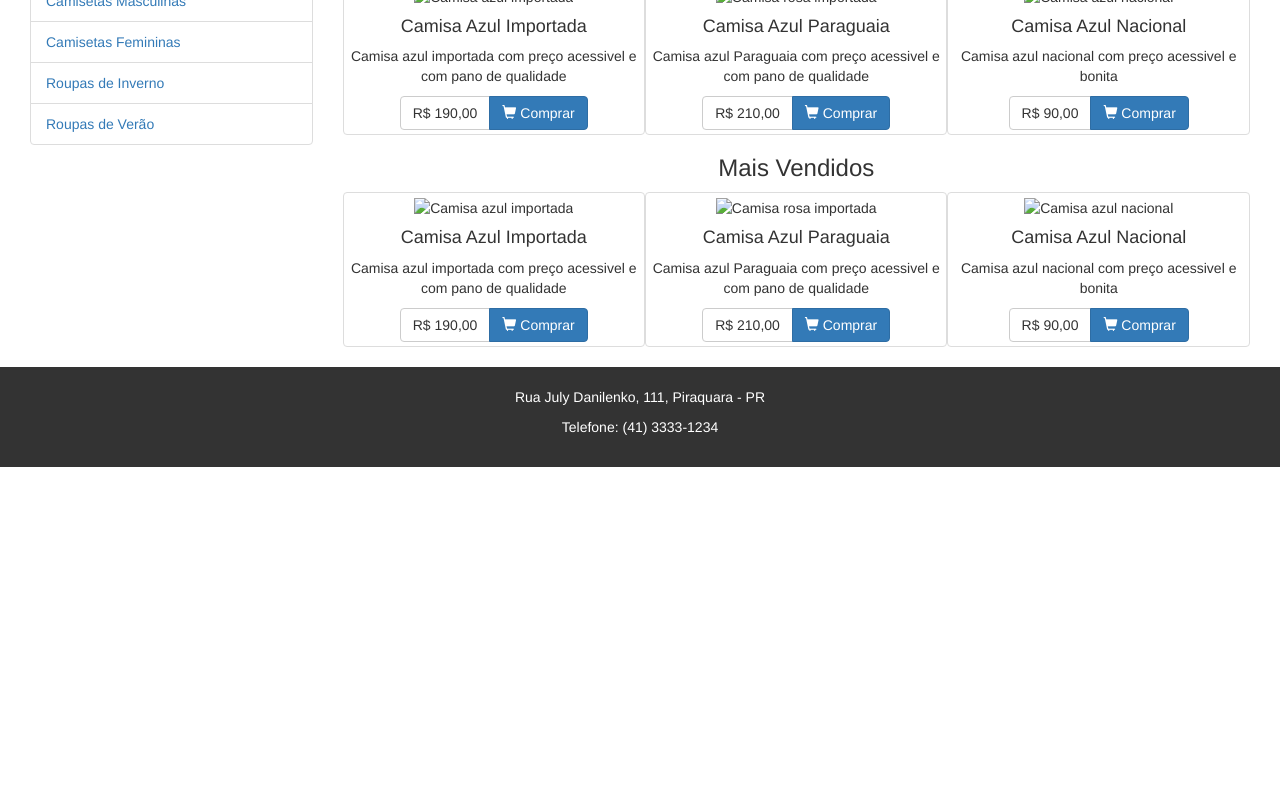
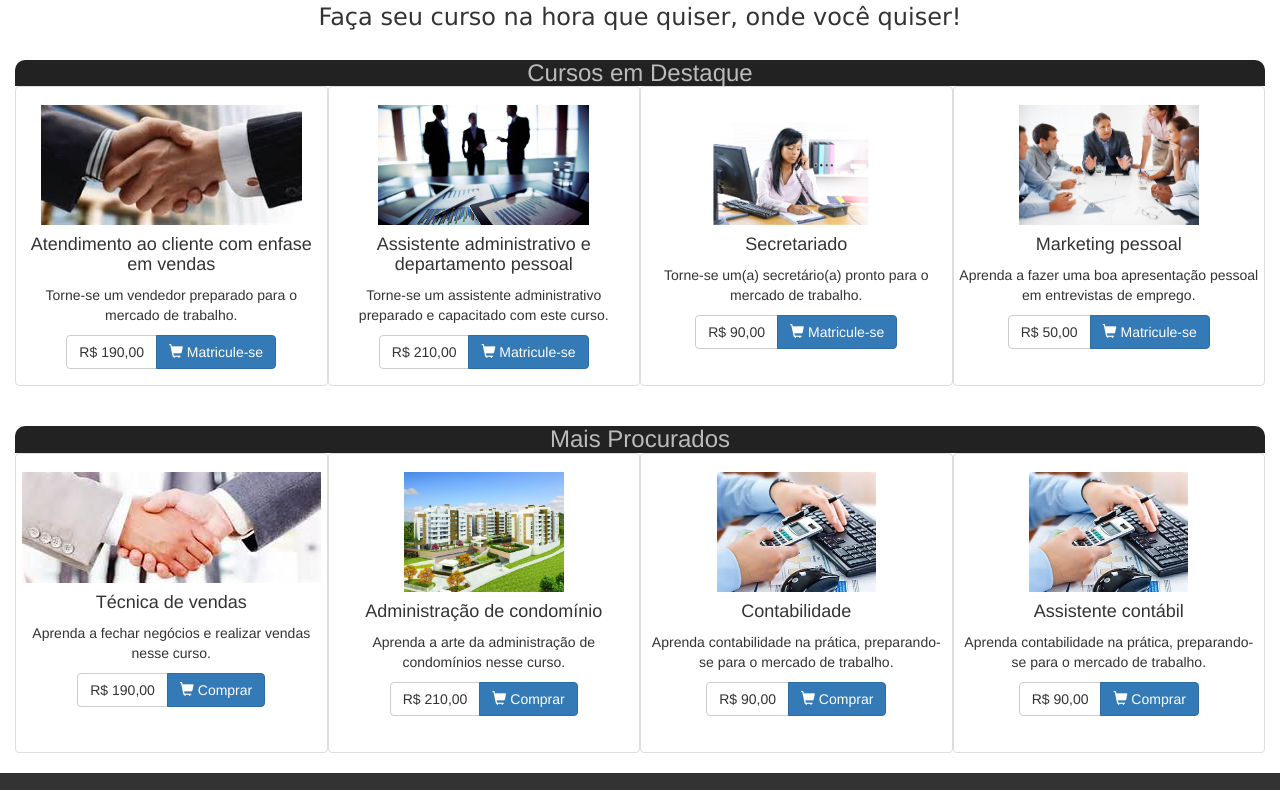
Before and after one commit to jgsi/projeto-ead, a website: page index2.html in a window 1280 px wide. Shown: the part 226-1016 px from the top of the page. Before the commit the page ends 800 px from the top, so only its background shows below. Drawn offline with Linux system fonts and the light colour scheme.

Commit message:
Gerando index2.html como prototipo para validacao do cliente

```diff
--- a/index2.html
+++ b/index2.html
@@ -51,6 +51,14 @@
 			font-weight: bold;
 			font-size: 120%;
 		}
+		.titulo-destaque {
+			font-weight: 600;
+			font-family: Verdana, Arial,sans-serif;
+		}
+		.subtitulo {
+			font-weight: 400;
+			font-family: Verdana, Arial,sans-serif;
+		}
 		.simbolo-curso {
 			width: auto;
 			height: auto;
@@ -60,6 +68,27 @@
 		.grade-cursos {
 			margin-top: 10px;
 		}
+		.imagem-curso{
+			max-height: 120px;
+			height: auto;
+		}
+		.curso-box {
+			min-height: 300px;
+			height: auto;
+			padding-top: 18px;
+		}
+		.fundo-invertido{
+			background-color: #222;
+			color: #BBB;
+		}
+		.titulo-grade-destaque {
+			border-radius: 10px 10px 0 0;
+			clear: both;
+		}
+		.titulo-grade-destaque h3 {
+			margin-bottom: 0;
+		}
+
 	</style>
 </head>
 <body>
@@ -131,186 +160,169 @@
 						</div>
 					</div>
 			</div>
-	        <!-- <div class="row" id="home">
-      				<div id="carousel" class="carousel slide" data-ride="carousel">
-      				    <div class="carousel-inner" role="listbox" >
-      				        <div class="item active">
-      				            <img src="img/banner1.jpg" alt="Curso auxiliar administrativo" class="fullscreen" />
-      				            <div class="carousel-caption max-bottom"> -->
-            							    <!-- <h3>Curso Auxiliar Administrativo</h3> -->
-            							    <!-- <h4>
-                                <a href="#matricular-curso-auxiliar-administrativo"
-                                  class="btn btn-warning negrito btn-responsive">
-                                  Fazer matrícula
-                                </a> -->
-                                <!-- Aqui você encontra os melhores cursos do mercado. -->
-                              <!-- </h4>
-            							</div>
-      				        </div>
-      				        <div class="item">
-      				            <img src="img/banner2.jpg" alt="Curso auxiliar de escritório" class="fullscreen" />
-      				            <div class="carousel-caption max-bottom"> -->
-      							          <!-- <h3>Curso Auxiliar de Escritório</h3> -->
-      							          <!-- <h4>
-                                <a href="#matricular-curso-auxiliar-escritorio"
-                                class="btn btn-warning  negrito btn-responsive">
-                                  Fazer matrícula
-                                </a> -->
-                                <!-- Aqui você encontra os melhores cursos do mercado. -->
-                              <!-- </h4>
-      							      </div>
-      				        </div>
-                      <div class="item">
-                          <img src="img/banner3.jpg" alt="Curso de assistente contábil" class="fullscreen" />
-                          <div class="carousel-caption max-bottom"> -->
-                              <!-- <h3>Curso de Assistente Contábil</h3> -->
-                              <!-- <h4>
-                                <a href="#matricular-curso-assistente-contabil"
-                                class="btn btn-warning btn-responsive negrito">
-                                  Fazer matrícula
-                                </a> -->
-                                <!-- Aqui você encontra os melhores cursos do mercado. -->
-                              <!-- </h4>
-                          </div>
-                      </div>
 
-      				    <a href="#carousel" class="carousel-control max-left" data-slide="prev">
-      				             <span class="glyphicon glyphicon-chevron-left"></span>
-      				    </a>
-      				    <a href="#carousel" class="carousel-control max-right" data-slide="next">
-      				        <span class="glyphicon glyphicon-chevron-right"></span>
-      				    </a>
-      				</div> -->
+			<div>
+					<h1 class="text-center titulo-destaque">Alavanque sua carreira com os cursos online da Atual. </h1>
+					<h3 class="text-center subtitulo">Faça seu curso na hora que quiser, onde você quiser! </h2>
+			</div>
 
-	            <div class="col-xs-12 col-sm-3">
-			        <div>
-			            <h3 class="text-center">Categorias</h3>
-			        </div>
-			        <ul class="list-group">
-			            <li class="list-group-item"><a href="#">Camisetas Masculinas</a></li>
-			            <li class="list-group-item"><a href="#">Camisetas Femininas</a></li>
-			            <li class="list-group-item"><a href="#">Roupas de Inverno</a></li>
-			            <li class="list-group-item"><a href="#">Roupas de Verão</a></li>
-			        </ul>
-			    </div>
-				<div class="col-xs-12 col-sm-9" >
-					<div id="novidades">
-						<h3 class="text-center">Novidades</h3>
+			<div class="col-xs-12 col-sm-12" >
+				<div class="row" >
+					<div id="destaque" class="texto-destaque fundo-invertido titulo-grade-destaque">
+						<h3 class="text-center">Cursos em Destaque</h3>
 					</div>
-					<div class="col-xs-12 col-md-4 text-center thumbnail wow fadeInUp" data-wow-delay="1s">
+					<div class="curso-box col-xs-12 col-md-3 text-center thumbnail wow fadeInUp" data-wow-delay="0s">
 						<figure>
-							<img src="img/camisa-azul.png" alt="Camisa azul importada" />
+							<img class="imagem-curso" src="img/venda.jpg" alt="Apertão de mão (Venda)" />
 
 							<div>
-				                <h4>Camisa Azul Importada</h4>
-				                <p>Camisa azul importada com preço acessivel e com pano de qualidade</p>
-				            </div>
+								<h4>Atendimento ao cliente com enfase em vendas</h4>
+								<p>Torne-se um vendedor preparado para o mercado de trabalho.</p>
+							</div>
 						</figure>
 
 						<div class="btn-group">
 							<a href="#" class="btn btn-default">R$ 190,00</a>
-					        <a href="#" class="btn btn-primary">
-					        	<span class="glyphicon glyphicon-shopping-cart"></span>
-					        	Comprar
-					        </a>
+							<a href="#" class="btn btn-primary">
+								<span class="glyphicon glyphicon-shopping-cart"></span>
+								Matricule-se
+							</a>
 						</div>
 					</div>
-					<div class="col-xs-12 col-md-4 text-center thumbnail wow fadeInUp" data-wow-delay="1s">
+					<div class="curso-box col-xs-12 col-md-3 text-center thumbnail wow fadeInUp" data-wow-delay="0s">
 						<figure>
-							<img src="img/camisa-rosa.png" alt="Camisa rosa importada" />
+							<img class="imagem-curso" src="img/asisstente-adm.jpg" alt="Assistente administrativo" />
 
 							<div>
-				                <h4>Camisa Azul Paraguaia</h4>
-				                <p>Camisa azul Paraguaia com preço acessivel e com pano de qualidade</p>
-				            </div>
+								<h4>Assistente administrativo e departamento pessoal</h4>
+								<p>Torne-se um assistente administrativo preparado e capacitado com este curso.</p>
+							</div>
 						</figure>
 
 						<div class="btn-group">
 							<a href="#" class="btn btn-default">R$ 210,00</a>
-					        <a href="#" class="btn btn-primary">
-					        	<span class="glyphicon glyphicon-shopping-cart"></span>
-					        	Comprar
-					        </a>
+							<a href="#" class="btn btn-primary">
+								<span class="glyphicon glyphicon-shopping-cart"></span>
+								Matricule-se
+							</a>
 						</div>
 					</div>
-					<div class="col-xs-12 col-md-4 text-center thumbnail wow fadeInUp" data-wow-delay="1s">
+					<div class="curso-box col-xs-12 col-md-3 text-center thumbnail wow fadeInUp curso-box" data-wow-delay="0s">
 						<figure>
-							<img src="img/camisa-azul.png" alt="Camisa azul nacional" />
+							<img class="imagem-curso" src="img/secretariado.jpg" alt="Secretariado" />
 
 							<div>
-				                <h4>Camisa Azul Nacional</h4>
-				                <p>Camisa azul nacional com preço acessivel e bonita</p>
-				            </div>
+								<h4>Secretariado</h4>
+								<p>Torne-se um(a) secretário(a) pronto para o mercado de trabalho.</p>
+							</div>
 						</figure>
 
 						<div class="btn-group">
 							<a href="#" class="btn btn-default">R$ 90,00</a>
-					        <a href="#" class="btn btn-primary">
-					        	<span class="glyphicon glyphicon-shopping-cart"></span>
-					        	Comprar
-					        </a>
+							<a href="#" class="btn btn-primary">
+								<span class="glyphicon glyphicon-shopping-cart"></span>
+								Matricule-se
+							</a>
 						</div>
 					</div>
-
-					<div id="maisVendidos">
-						<h3 class="text-center">Mais Vendidos</h3>
-					</div>
-					<div class="col-xs-12 col-md-4 text-center thumbnail wow fadeInUp" data-wow-delay="1s">
+					<div class="curso-box col-xs-12 col-md-3 text-center thumbnail wow fadeInUp curso-box" data-wow-delay="0s">
 						<figure>
-							<img src="img/camisa-azul.png" alt="Camisa azul importada" />
+							<img class="imagem-curso" src="img/mkt-pessoal.jpg" alt="Marketing pessoal" />
 
 							<div>
-				                <h4>Camisa Azul Importada</h4>
-				                <p>Camisa azul importada com preço acessivel e com pano de qualidade</p>
-				            </div>
+								<h4>Marketing pessoal</h4>
+								<p>Aprenda a fazer uma boa apresentação pessoal em entrevistas de emprego.</p>
+							</div>
+						</figure>
+
+						<div class="btn-group">
+							<a href="#" class="btn btn-default">R$ 50,00</a>
+							<a href="#" class="btn btn-primary">
+								<span class="glyphicon glyphicon-shopping-cart"></span>
+								Matricule-se
+							</a>
+						</div>
+					</div>
+				</div>
+				<div class="row" >
+					<div id="maisProcurados" class="texto-destaque fundo-invertido titulo-grade-destaque">
+						<h3 class="text-center">Mais Procurados</h3>
+					</div>
+					<div class="curso-box col-xs-12 col-md-3 text-center thumbnail wow fadeInUp" data-wow-delay="0s">
+						<figure>
+							<img class="imagem-curso" src="img/tecnica-vendas.jpg" alt="Tecnica de vendas" />
+
+							<div>
+								<h4>Técnica de vendas</h4>
+								<p>Aprenda a fechar negócios e realizar vendas nesse curso.</p>
+							</div>
 						</figure>
 
 						<div class="btn-group">
 							<a href="#" class="btn btn-default">R$ 190,00</a>
-					        <a href="#" class="btn btn-primary">
-					        	<span class="glyphicon glyphicon-shopping-cart"></span>
-					        	Comprar
-					        </a>
+							<a href="#" class="btn btn-primary">
+								<span class="glyphicon glyphicon-shopping-cart"></span>
+								Comprar
+							</a>
 						</div>
 					</div>
-					<div class="col-xs-12 col-md-4 text-center thumbnail wow fadeInUp" data-wow-delay="1s">
+					<div class="curso-box col-xs-12 col-md-3 text-center thumbnail wow fadeInUp" data-wow-delay="0s">
 						<figure>
-							<img src="img/camisa-rosa.png" alt="Camisa rosa importada" />
+							<img class="imagem-curso" src="img/adm-condominio.jpg" alt="Administração de condominio" />
 
 							<div>
-				                <h4>Camisa Azul Paraguaia</h4>
-				                <p>Camisa azul Paraguaia com preço acessivel e com pano de qualidade</p>
-				            </div>
+								<h4>Administração de condomínio</h4>
+								<p>Aprenda a arte da administração de condomínios nesse curso.</p>
+							</div>
 						</figure>
 
 						<div class="btn-group">
 							<a href="#" class="btn btn-default">R$ 210,00</a>
-					        <a href="#" class="btn btn-primary">
-					        	<span class="glyphicon glyphicon-shopping-cart"></span>
-					        	Comprar
-					        </a>
+							<a href="#" class="btn btn-primary">
+								<span class="glyphicon glyphicon-shopping-cart"></span>
+								Comprar
+							</a>
 						</div>
 					</div>
-					<div class="col-xs-12 col-md-4 text-center thumbnail wow fadeInUp" data-wow-delay="1s">
+					<div class="curso-box col-xs-12 col-md-3 text-center thumbnail wow fadeInUp" data-wow-delay="0s">
 						<figure>
-							<img src="img/camisa-azul.png" alt="Camisa azul nacional" />
+							<img class="imagem-curso" src="img/contabilidade-curso.jpg" alt="Camisa azul nacional" />
 
 							<div>
-				                <h4>Camisa Azul Nacional</h4>
-				                <p>Camisa azul nacional com preço acessivel e bonita</p>
-				            </div>
+								<h4>Contabilidade</h4>
+								<p>Aprenda contabilidade na prática, preparando-se para o mercado de trabalho.</p>
+							</div>
 						</figure>
 
 						<div class="btn-group">
 							<a href="#" class="btn btn-default">R$ 90,00</a>
-					        <a href="#" class="btn btn-primary">
-					        	<span class="glyphicon glyphicon-shopping-cart"></span>
-					        	Comprar
-					        </a>
+							<a href="#" class="btn btn-primary">
+								<span class="glyphicon glyphicon-shopping-cart"></span>
+								Comprar
+							</a>
+						</div>
+					</div>
+					<div class="curso-box col-xs-12 col-md-3 text-center thumbnail wow fadeInUp" data-wow-delay="0s">
+						<figure>
+							<img class="imagem-curso" src="img/contabilidade-curso.jpg" alt="Camisa azul nacional" />
+
+							<div>
+								<h4>Assistente contábil</h4>
+								<p>Aprenda contabilidade na prática, preparando-se para o mercado de trabalho.</p>
+							</div>
+						</figure>
+
+						<div class="btn-group">
+							<a href="#" class="btn btn-default">R$ 90,00</a>
+							<a href="#" class="btn btn-primary">
+								<span class="glyphicon glyphicon-shopping-cart"></span>
+								Comprar
+							</a>
 						</div>
 					</div>
 				</div>
 			</div>
+		</div>
 		</div>
 	</main>
 	<footer>
```
Also changed, not shown: img/adm-condominio.jpg (added), img/administrativo.jpg, img/asisstente-adm.jpg (added), img/contabilidade-curso.jpg (added), img/mkt-pessoal.jpg (added), img/secretariado.jpg (added), img/tecnica-vendas.jpg (added), img/venda.jpg (added).
